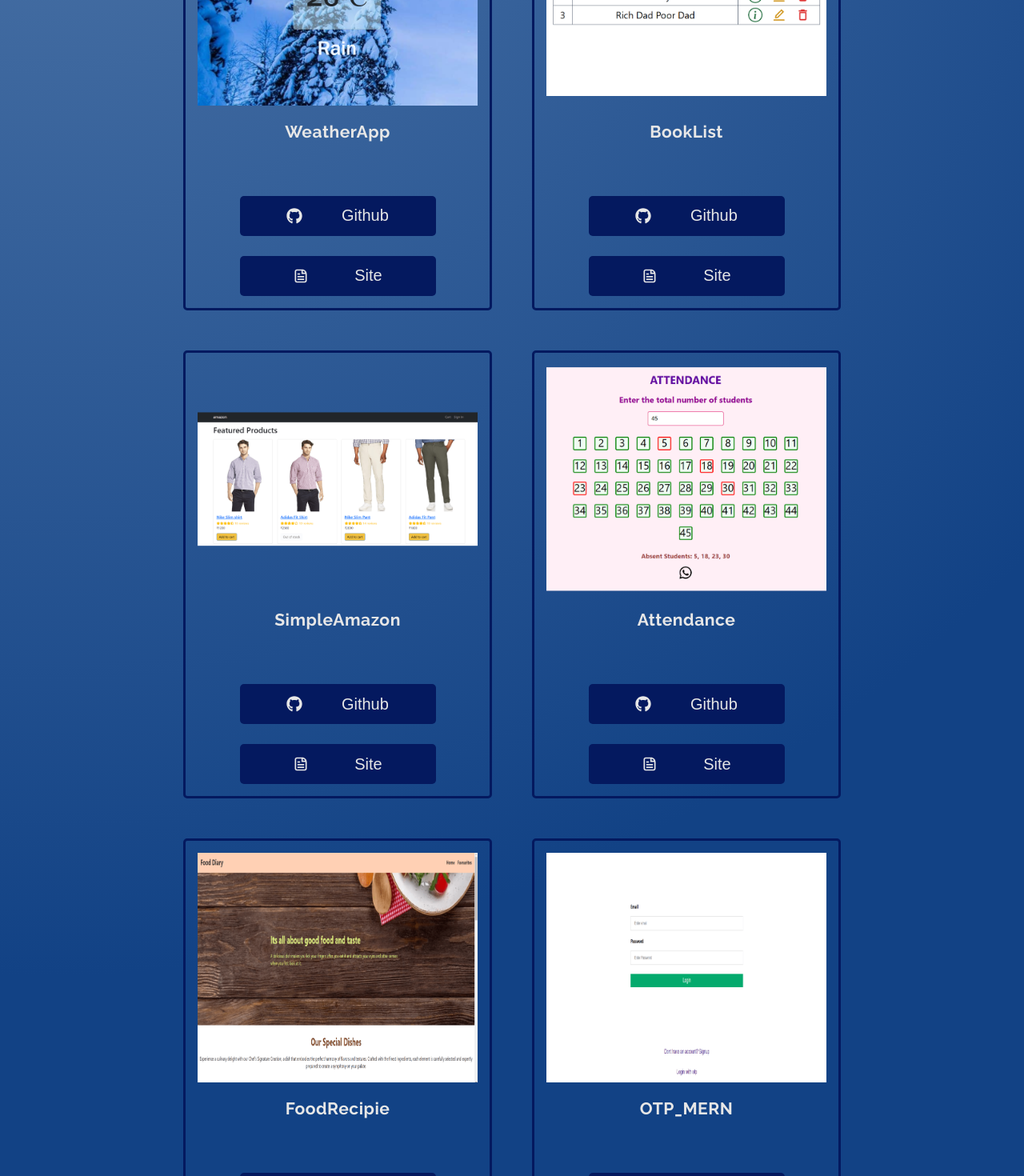
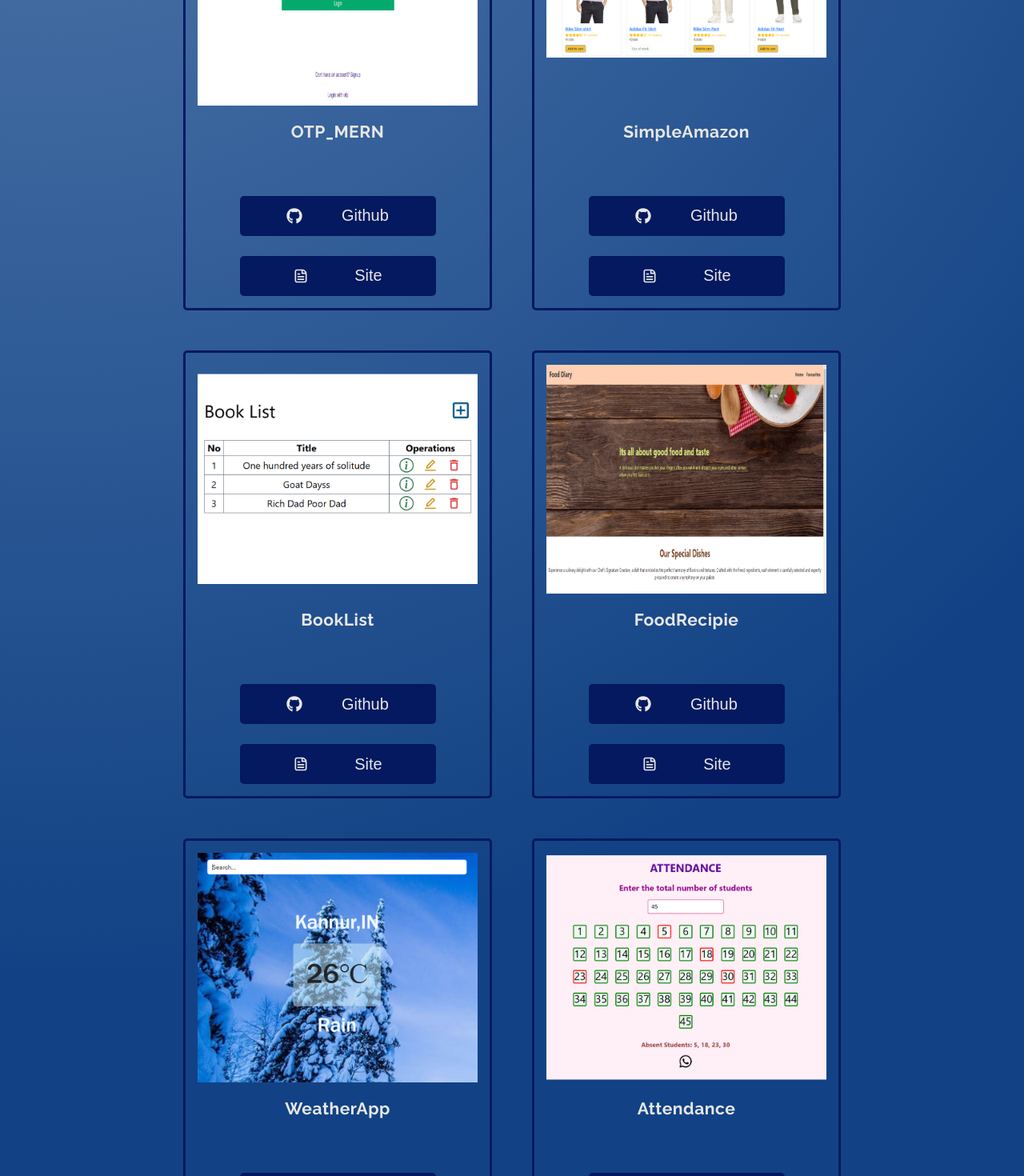
Before and after one commit to araviind-p/Portfolio, a React (Vite) app: page /Project in a window 1280 px wide. Shown: the part 480-1950 px from the top of the page at 80% size. Built offline with nearby package versions, Linux system fonts and the light colour scheme.

Commit message:
change order

```diff
--- a/src/Components/Projects.jsx
+++ b/src/Components/Projects.jsx
@@ -14,12 +14,12 @@ const Projects = () => {
         My <b>Projects</b>
       </h1>
       <div className="project">
+        <ProjectBox projectPhoto={OTP_MERN} projectName="OTP_MERN" />
+        <ProjectBox projectPhoto={SimpleAmazonImg} projectName="SimpleAmazon" />
+        <ProjectBox projectPhoto={BookListImg} projectName="BookList" />
+        <ProjectBox projectPhoto={FoodRecipie} projectName="FoodRecipie" />
         <ProjectBox projectPhoto={WeatherImg} projectName="WeatherApp" />
-        <ProjectBox projectPhoto={BookListImg} projectName="BookList" />
-        <ProjectBox projectPhoto={SimpleAmazonImg} projectName="SimpleAmazon" />
         <ProjectBox projectPhoto={AttendanceImg} projectName="Attendance" />
-        <ProjectBox projectPhoto={FoodRecipie} projectName="FoodRecipie" />
-        <ProjectBox projectPhoto={OTP_MERN} projectName="OTP_MERN" />
       </div>
     </div>
   );
```
